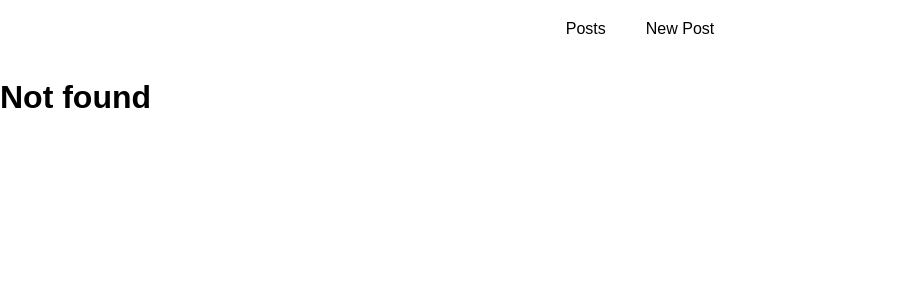
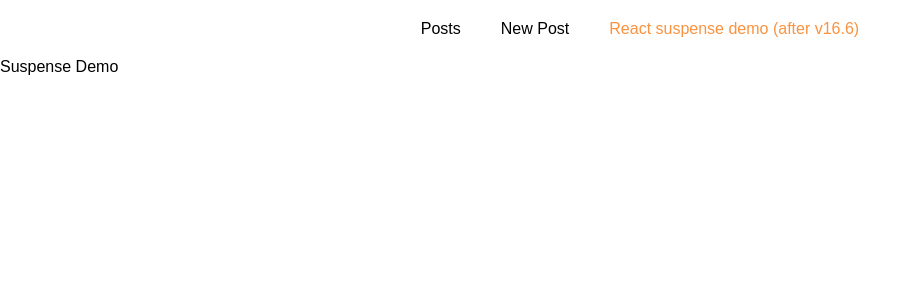
Before and after one commit to zjm724/udemy-http-ajax-demo, a React (Create React App) app: page /suspense-demo in a window 1280 px wide. Before the commit this address had no page. Shown: the top 300 px of the page, without its empty margins (0-921 px from the left). Built offline with nearby package versions, Linux system fonts and the light colour scheme.

Commit message:
dynamic loading with React lazy() and <Suspense>

```diff
--- a/src/containers/Blog/Blog.js
+++ b/src/containers/Blog/Blog.js
@@ -1,10 +1,12 @@
-import React, { Component } from 'react';
+import React, { Component, Suspense } from 'react';
 import { Route, NavLink, Switch, Redirect } from 'react-router-dom';
 
 import './Blog.css';
 import Posts from './Posts/Posts';
 import AsyncComponent from '../../hoc/asyncComponent';
 // import NewPost from './NewPost/NewPost';
+
+const SuspenseDemo = React.lazy(() => import('./SuspenseDemo/SuspenseDemo'));
 
 const AsyncNewPost = AsyncComponent(() => {
     return import('./NewPost/NewPost');
@@ -34,6 +36,9 @@ class Blog extends Component {
                                 hash: '#submit',
                                 search: '?quick-submit=true'
                             }}>New Post</NavLink></li>
+                            <li><NavLink to={{
+                                pathname: '/suspense-demo',
+                            }}>React suspense demo (after v16.6)</NavLink></li>
                         </ul>
                     </nav>
                 </header>
@@ -42,6 +47,11 @@ class Blog extends Component {
                 <Switch>
                     {this.state.auth ? <Route path='/new-post' component={AsyncNewPost} /> : null}
                     <Route path='/posts' component={Posts} />
+                    <Route path='/suspense-demo' render={() => (
+                        <Suspense fallback={<div>loading...</div>}>
+                            <SuspenseDemo />
+                        </Suspense>
+                    )} />
                     <Route render={() => <h1>Not found</h1>} />
                     {/* <Redirect from='/' to='/posts' /> */}
                     {/* <Route path='/' component={Posts} /> */}
--- /dev/null
+++ b/src/containers/Blog/SuspenseDemo/SuspenseDemo.js
@@ -0,0 +1,7 @@
+import React from 'react';
+
+const SuspenseDemo = (props) => (
+    <React.Fragment>Suspense Demo</React.Fragment>
+);
+
+export default SuspenseDemo;
```
